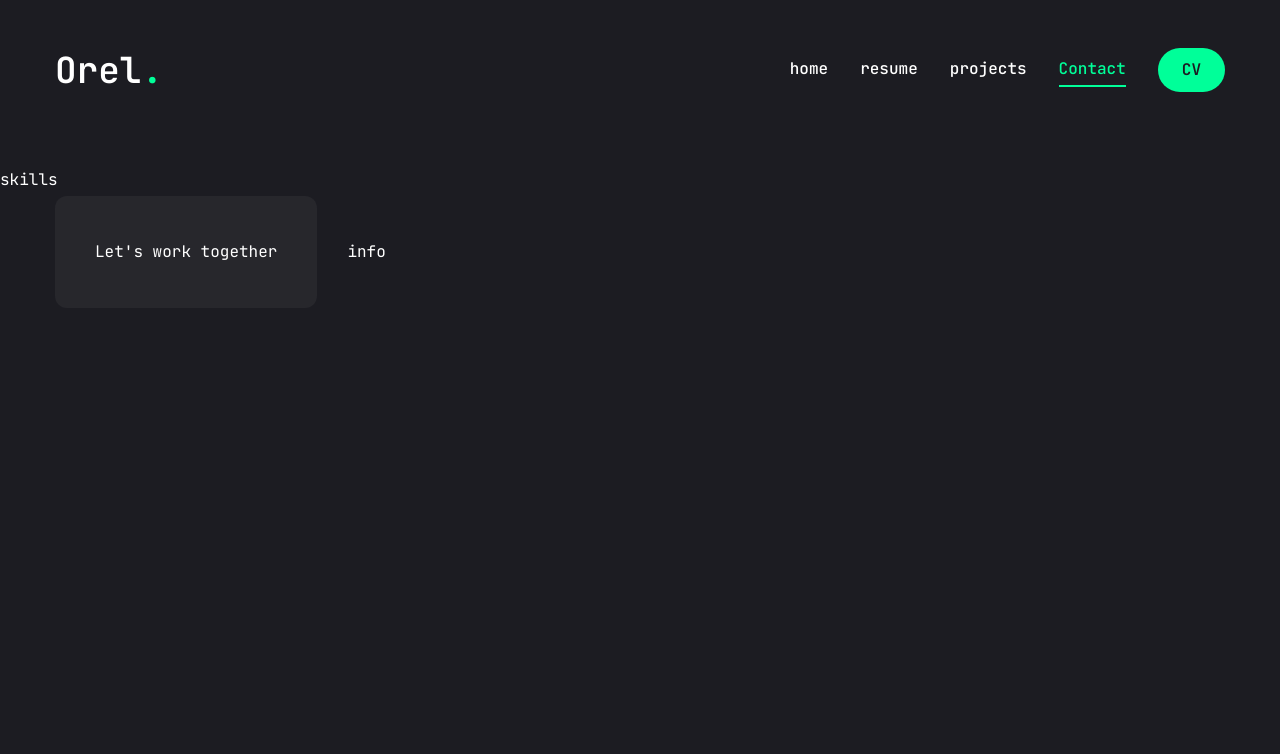
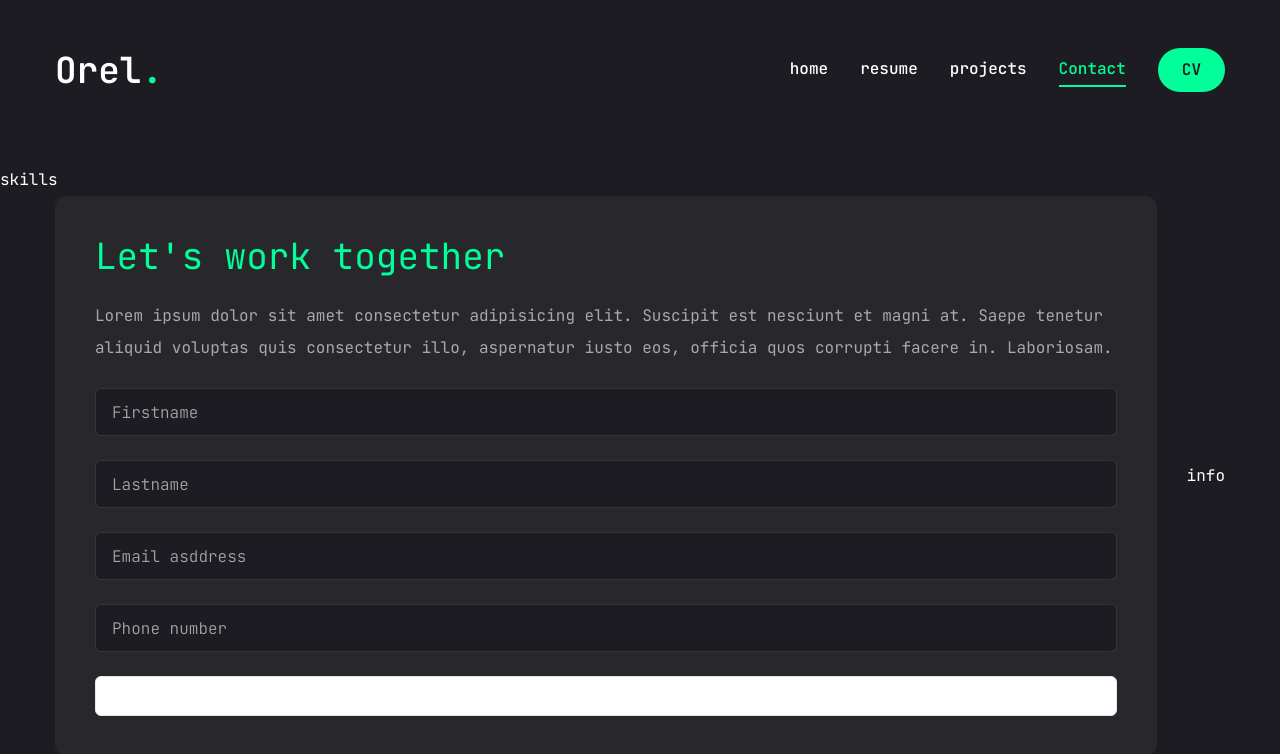
Before and after one commit to OrelAlon/nextjs-portfolio, a Next.js app: page /contact in a window 1280 px wide. Shown: the top 754 px of the page. Built offline with nearby package versions, Linux system fonts and the light colour scheme.

Commit message:
cosmetic to contact page

```diff
--- a/app/contact/page.jsx
+++ b/app/contact/page.jsx
@@ -51,7 +51,24 @@ const Contact = () => {
         <div className='flex flex-col xl:flex-row gap-[30px]'>
           <div className='xl:h-[54%] order-2 xl:order-none'>
             <form className='flex flex-col gap-6 p-10 bg-[#27272c] rounded-xl'>
-              <h3>Let's work together</h3>
+              <h3 className='text-4xl text-accent'>Let's work together</h3>
+              <p className='text-white/60'>
+                Lorem ipsum dolor sit amet consectetur adipisicing elit.
+                Suscipit est nesciunt et magni at. Saepe tenetur aliquid
+                voluptas quis consectetur illo, aspernatur iusto eos, officia
+                quos corrupti facere in. Laboriosam.
+              </p>
+              <div className='grid grid-cols-1 md:grid-cols gap-6'>
+                <Input type='firstname' placeholder='Firstname' />
+                <Input type='lastname' placeholder='Lastname' />
+                <Input type='email' placeholder='Email asddress' />
+                <Input type='phone' placeholder='Phone number' />
+              </div>
+              <Select>
+                <SelectTrigger className='w-full'>
+                  <SelectValue placeholder='Select a service'></SelectValue>
+                </SelectTrigger>
+              </Select>
             </form>
           </div>
           <div className='flex-1 flex items-center xl-justify-end order-1 xl:order-none mb-8 xl:mb-0'>
--- a/components/ui/input.jsx
+++ b/components/ui/input.jsx
@@ -1,19 +1,20 @@
-import * as React from "react"
+import * as React from 'react';
 
-import { cn } from "@/lib/utils"
+import { cn } from '@/lib/utils';
 
 const Input = React.forwardRef(({ className, type, ...props }, ref) => {
   return (
-    (<input
+    <input
       type={type}
       className={cn(
-        "flex h-10 w-full rounded-md border border-slate-200 bg-white px-3 py-2 text-sm ring-offset-white file:border-0 file:bg-transparent file:text-sm file:font-medium placeholder:text-slate-500 focus-visible:outline-none focus-visible:ring-2 focus-visible:ring-slate-950 focus-visible:ring-offset-2 disabled:cursor-not-allowed disabled:opacity-50 dark:border-slate-800 dark:bg-slate-950 dark:ring-offset-slate-950 dark:placeholder:text-slate-400 dark:focus-visible:ring-slate-300",
+        'flex h-[48px] rounded-md border border-white/10 focus:border-accent font-light bg-primary px-4 py-5 text-base placeholder:text-white/60 outline-none',
         className
       )}
       ref={ref}
-      {...props} />)
+      {...props}
+    />
   );
-})
-Input.displayName = "Input"
+});
+Input.displayName = 'Input';
 
-export { Input }
+export { Input };
```
